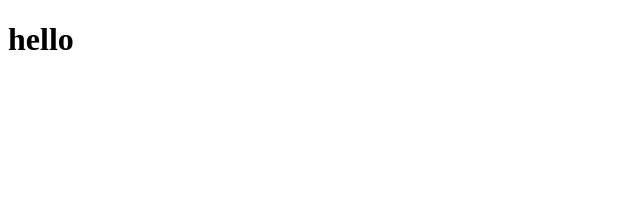
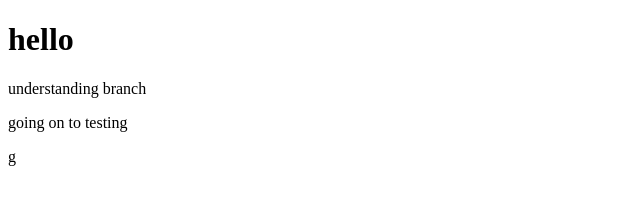
Before and after one commit to Abdulrehmanansari7/demo-website, a plain HTML site: page index.html in a window 1280 px wide. Shown: the whole page, without its empty margins (0-640 px from the left). Drawn offline with Linux system fonts and the light colour scheme.

Commit message:
changing to testing

```diff
--- a/index.html
+++ b/index.html
@@ -7,8 +7,9 @@
 </head>
 <body>
     <h1>hello</h1>
-    <p></p>
+    <p>understanding branch</p>
+    <p>going on to testing</p>
 
 
 </body>
-</html>
+</html>g
```
